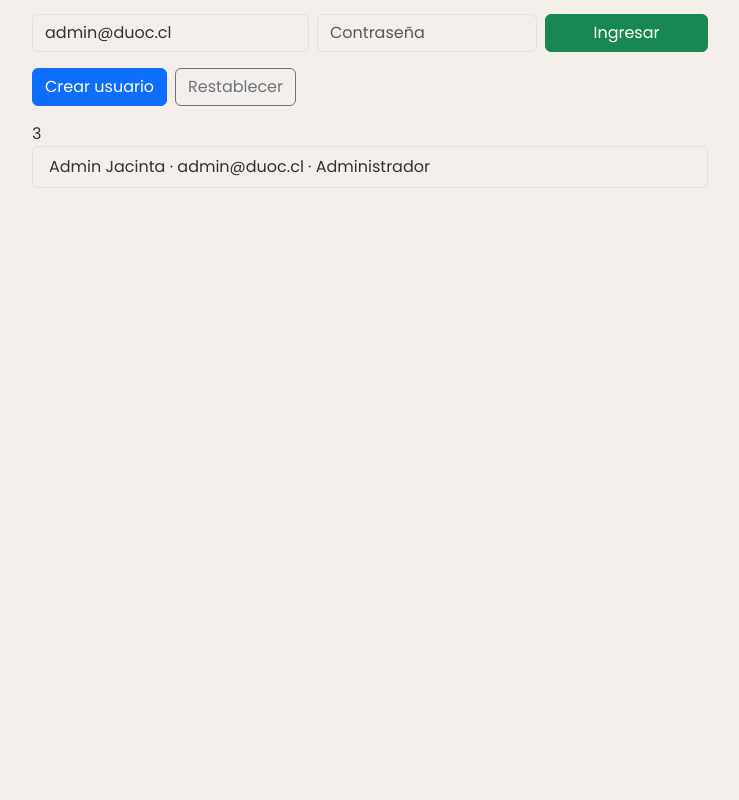
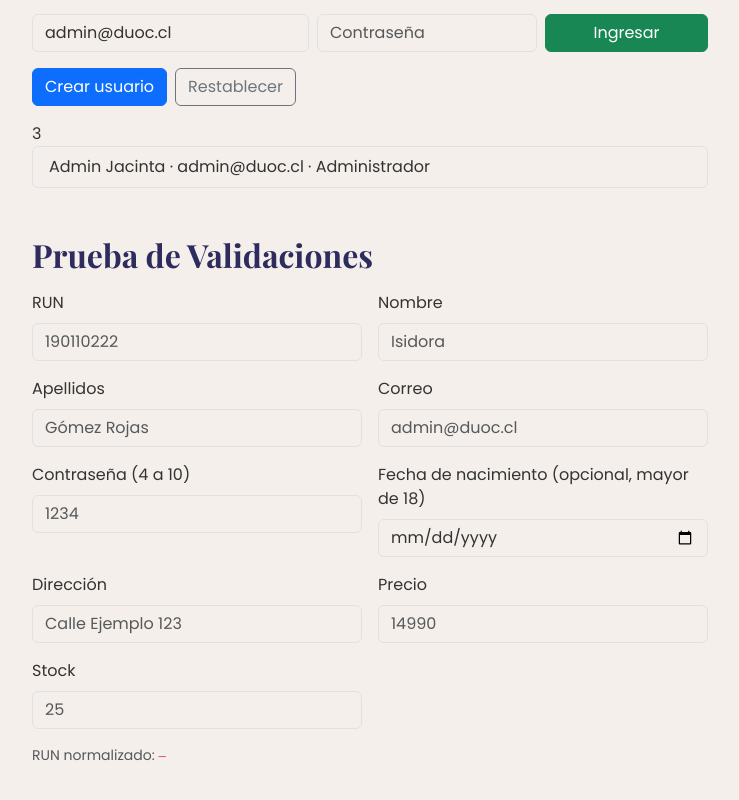
Before and after one commit to IsiGomez/vestuario-jacinta-react, a React (Vite) app: page / in a window 1280 px wide. Shown: the part 1486-2286 px from the top of the page, without its empty margins (270-1009 px from the left). Before the commit the page ends 1722 px from the top, so only its background shows below. Built offline with nearby package versions, Linux system fonts and the light colour scheme; a web font is replaced by a local one.

Commit message:
feat: agregar validaciones.js y probarlo en App con PruebaValidaciones

```diff
--- a/src/App.jsx
+++ b/src/App.jsx
@@ -3,6 +3,7 @@ import PruebaProductos from './pages/pruebas/PruebaProductos'
 import PruebaProductosCard from './pages/pruebas/PruebaProductoCard'
 import { obtenerProductos } from './data/productos'
 import PruebaUsuarios from './pages/pruebas/PruebaUsuarios'
+import PruebaValidaciones from './pages/pruebas/PruebaValidaciones'
 
 function App() {
   const productos = obtenerProductos()
@@ -18,6 +19,7 @@ function App() {
         <PruebaProductosCard producto={productoEjemplo} />
       )}
       <PruebaUsuarios />
+      <PruebaValidaciones />
     </div>
   )
 }
--- /dev/null
+++ b/src/pages/pruebas/PruebaValidaciones.jsx
@@ -0,0 +1,95 @@
+import { useState } from 'react'
+import {
+    normalizarRun,
+    calcularDvRun,
+    validarRun,
+    validarNombre,
+    validarApellidos,
+    validarCorreo,
+    validarContrasena,
+    validarFechaNacimiento,
+    validarDireccion,
+    validarPrecio,
+    validarEnteroNoNegativo,
+} from '../../utils/validaciones'
+
+
+const CAMPOS = [
+    { nombre: 'run', etiqueta: 'RUN', ejemplo: '190110222', validar: validarRun },
+    { nombre: 'nombre', etiqueta: 'Nombre', ejemplo: 'Isidora', validar: validarNombre },
+    { nombre: 'apellidos', etiqueta: 'Apellidos', ejemplo: 'Gómez Rojas', validar: validarApellidos },
+    { nombre: 'correo', etiqueta: 'Correo', ejemplo: 'admin@duoc.cl', validar: validarCorreo },
+    { nombre: 'contrasena', etiqueta: 'Contraseña (4 a 10)', ejemplo: '1234', validar: validarContrasena },
+    {
+        nombre: 'fechaNacimiento',
+        etiqueta: 'Fecha de nacimiento (opcional, mayor de 18)',
+        tipo: 'date',
+        validar: (v) => validarFechaNacimiento(v, { edadMinima: 18 }),
+    },
+    { nombre: 'direccion', etiqueta: 'Dirección', ejemplo: 'Calle Ejemplo 123', validar: validarDireccion },
+    { nombre: 'precio', etiqueta: 'Precio', tipo: 'number', ejemplo: '14990', validar: validarPrecio },
+    {
+        nombre: 'stock',
+        etiqueta: 'Stock',
+        tipo: 'number',
+        ejemplo: '25',
+        validar: (v) => validarEnteroNoNegativo(v, 'El stock'),
+    },
+]
+
+
+function PruebaValidaciones() {
+    const [valores, setValores] = useState({})
+    const [tocados, setTocados] = useState({})
+
+    const cambiar = (nombre, valor) => {
+        setValores({ ...valores, [nombre]: valor })
+        setTocados({ ...tocados, [nombre]: true })
+    }
+
+    const run = valores.run ?? ''
+    const cuerpoRun = normalizarRun(run).slice(0, -1)
+
+    return (
+        <section className="mb-5">
+            <h2 className="mb-3">Prueba de Validaciones</h2>
+
+            <form className="row g-3" onSubmit={(e) => e.preventDefault()} noValidate>
+                {CAMPOS.map((campo) => {
+                    const error = tocados[campo.nombre] ? campo.validar(valores[campo.nombre] ?? '') : undefined
+                    const clase = error === undefined ? '' : error === null ? 'is-valid' : 'is-invalid'
+
+                    return (
+                        <div key={campo.nombre} className="col-md-6">
+                            <label htmlFor={`val-${campo.nombre}`} className="form-label">
+                                {campo.etiqueta}
+                            </label>
+
+                            <input
+                                id={`val-${campo.nombre}`}
+                                className={`form-control ${clase}`}
+                                type={campo.tipo ?? 'text'}
+                                placeholder={campo.ejemplo}
+                                value={valores[campo.nombre] ?? ''}
+                                onChange={(e) => cambiar(campo.nombre, e.target.value)}
+                            />
+
+                            {error && <div className="invalid-feedback">{error}</div>}
+                            {error === null && <div className="valid-feedback">Válido</div>}
+                        </div>
+                    )
+                })}
+            </form>
+
+            <p className="small text-muted mt-3 mb-0">
+                RUN normalizado: <code>{normalizarRun(run) || '—'}</code>
+
+                {/^\d{6,8}$/.test(cuerpoRun) && (
+                <> · dígito verificador esperado de {cuerpoRun}: <code>{calcularDvRun(cuerpoRun)}</code></>
+                )}
+            </p>
+        </section>
+    )
+}
+
+export default PruebaValidaciones
--- /dev/null
+++ b/src/utils/validaciones.js
@@ -0,0 +1,176 @@
+export const LIMITES = {
+    maxNombre: 50,
+    minNombre: 2,
+
+    maxApellidos: 100,
+    minApellidos: 2,
+
+    maxCorreo: 100,
+    maxDireccion: 300,
+    minDireccion: 10,
+
+    contrasenaMin: 4,
+    contrasenaMax: 10,
+
+    maxEdad: 110,
+    minEdad: 18,
+
+    minPrecio: 100,
+}
+
+
+const vacio = (valor) => valor === undefined || valor === null || String(valor).trim() === ''
+
+const runValido = /^(?:(?:\d{1,2}\.\d{3}\.\d{3})|\d{6,8})-?[\dKk]$/
+const dominiosPermitidos = ['duoc.cl', 'profesor.duoc.cl', 'gmail.com']
+const correoPermitido = /^[^\s@]+@(duoc\.cl|profesor\.duoc\.cl|gmail\.com)$/
+
+// RUN
+export const normalizarRun = (run) => String(run ?? '').replace(/[.\-\s]/g, '').toUpperCase()
+
+export function calcularDvRun(cuerpo) {
+    let suma = 0
+    let factor = 2
+
+    for (const digito of String(cuerpo).split('').reverse()) {
+        suma += Number(digito) * factor
+        factor = factor === 7 ? 2 : factor + 1
+    }
+
+    const resto = 11 - (suma % 11)
+
+    if (resto === 11) return '0'
+    if (resto === 10) return 'K'
+
+    return String(resto)
+}
+
+
+export function validarRun(run) {
+    if (vacio(run)) return 'El RUN es obligatorio'
+
+    const texto = String(run).trim().toUpperCase()
+
+    if (!runValido.test(texto)) {
+        return 'El RUN debe tener un formato válido (ej: 19011022-2, 19.011.022-2 o 190110222)'
+    }
+
+    const limpio = normalizarRun(texto)
+    const cuerpo = limpio.slice(0, -1)
+    const dv = limpio.slice(-1)
+
+    if (calcularDvRun(cuerpo) !== dv) return 'El RUN no es válido (dígito verificador incorrecto)'
+
+    return null
+}
+
+//  Llenado
+export function validarRequerido(valor, campo = 'campo') {
+    return vacio(valor) ? `${campo} es obligatorio` : null
+}
+
+// Texto
+export function validarTexto(valor, { campo = 'campo', max = 100, min = 1, obligatorio = true } = {}) {
+    if (vacio(valor)) {
+        return obligatorio ? `${campo} es obligatorio` : null
+    }
+
+    if (String(valor).trim().length > max) {
+        return `${campo}: máximo ${max} caracteres.`
+    }
+    if (String(valor).trim().length < min) {
+        return `${campo}: mínimo ${min} caracteres.`
+    }
+
+    return null
+}
+
+export const validarNombre = (valor) => validarTexto(valor, { campo: 'El nombre', max: LIMITES.maxNombre, min: LIMITES.minNombre })
+export const validarApellidos = (valor) => validarTexto(valor, { campo: 'Los apellidos', max: LIMITES.maxApellidos, min: LIMITES.minApellidos })
+export const validarDireccion = (valor) => validarTexto(valor, { campo: 'La dirección', max: LIMITES.maxDireccion, min: LIMITES.minDireccion})
+
+
+// Correo / Contraseña
+export function validarCorreo(correo) {
+    if (vacio(correo)) return 'El correo es obligatorio'
+
+    const texto = String(correo).trim().toLowerCase()
+
+    if (texto.length > LIMITES.maxCorreo) {
+        return `El correo no puede superar los ${LIMITES.maxCorreo} caracteres`
+    }
+
+    if (!correoPermitido.test(texto)) {
+        const permitidosTexto = dominiosPermitidos.map(d => `@${d}`).join(', ')
+        return `Solo se permiten correos con ${permitidosTexto}`
+    }
+
+    return null
+}
+
+export function validarContrasena(contrasena) {
+    if (vacio(contrasena)) return 'La contraseña es obligatoria'
+
+    const largo = String(contrasena).length
+
+    if (largo < LIMITES.contrasenaMin || largo > LIMITES.contrasenaMax) {
+        return `La contraseña debe tener entre ${LIMITES.contrasenaMin} y ${LIMITES.contrasenaMax} caracteres`
+    }
+
+    return null
+}
+
+
+//Fecha
+export function calcularEdad(fecha, hoy = new Date()) {
+    const nacimiento = new Date(`${fecha}T00:00:00`)
+
+    if (Number.isNaN(nacimiento.getTime())) return null
+    let edad = hoy.getFullYear() - nacimiento.getFullYear()
+
+    const antesDelCumple =
+        hoy.getMonth() < nacimiento.getMonth() ||
+        (hoy.getMonth() === nacimiento.getMonth() && hoy.getDate() < nacimiento.getDate())
+
+    if (antesDelCumple) edad -= 1
+
+    return edad
+}
+
+export function validarFechaNacimiento(fecha, { obligatoria = false, edadMinima = LIMITES.minEdad, edadMaxima = LIMITES.maxEdad } = {}) {
+    if (vacio(fecha)) {
+        return obligatoria ? 'La fecha de nacimiento es obligatoria' : null
+    }
+    const edad = calcularEdad(fecha)
+
+    if (edad === null) return 'La fecha de nacimiento no es válida'
+    if (edad < 0) return 'La fecha de nacimiento no puede ser futura'
+    if (edad < edadMinima) return `Debes tener al menos ${edadMinima} años`
+    if (edad > edadMaxima) return `Debes tener máximo ${edadMaxima} años`
+
+    return null
+}
+
+
+// Numeros
+export function validarPrecio(valor) {
+    if (vacio(valor)) return 'El precio es obligatorio'
+
+    const numero = Number(valor)
+
+    if (!Number.isInteger(numero) || numero < LIMITES.minPrecio) return `El precio debe ser un número entero mayor o igual a ${LIMITES.minPrecio}`
+
+    return null
+}
+
+export function validarEnteroNoNegativo(valor, campo = 'El valor') {
+    if (vacio(valor)) return `${campo} es obligatorio`
+
+    const numero = Number(valor)
+
+    if (!Number.isInteger(numero) || numero < 0) {
+        return `${campo} debe ser un número entero igual o mayor a 0`
+    }
+
+    return null
+}
```
